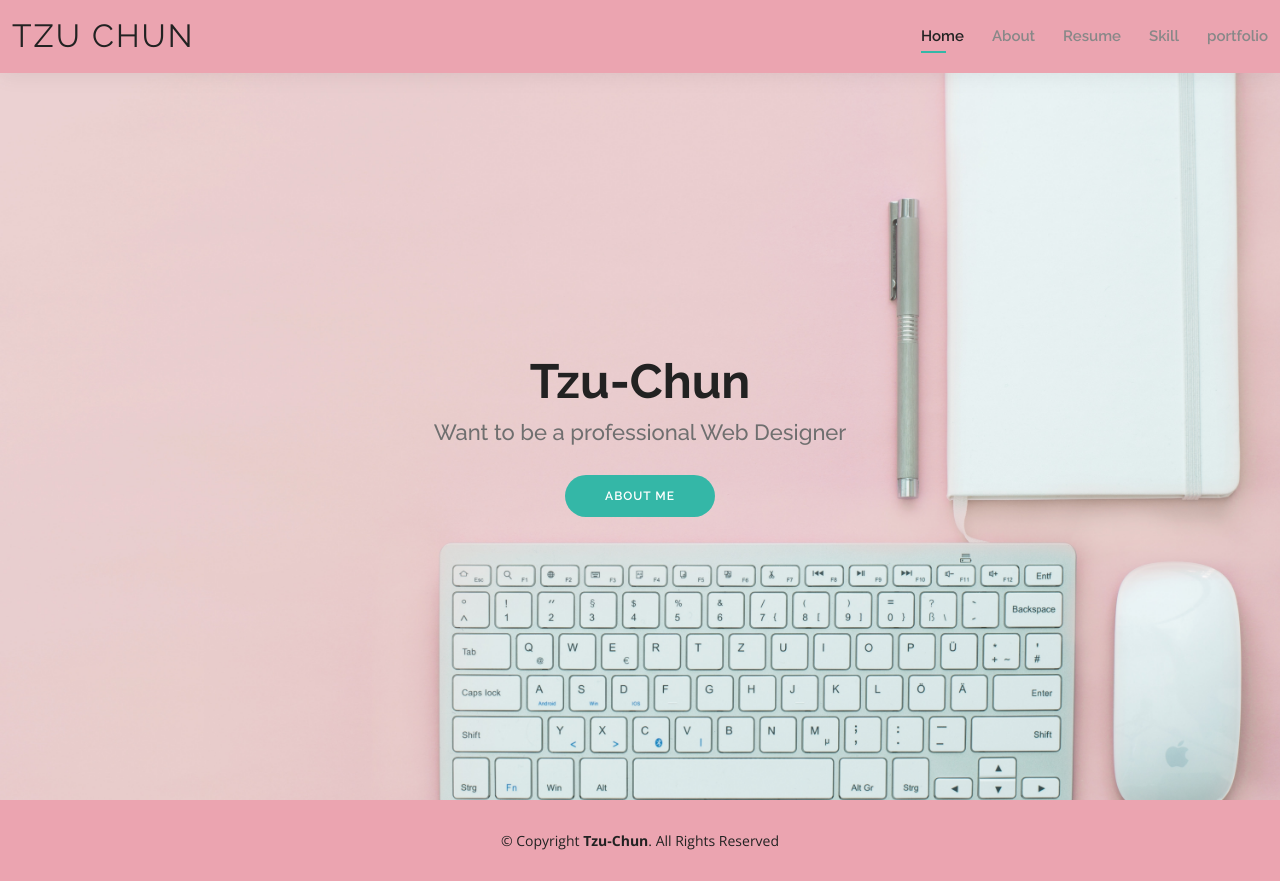
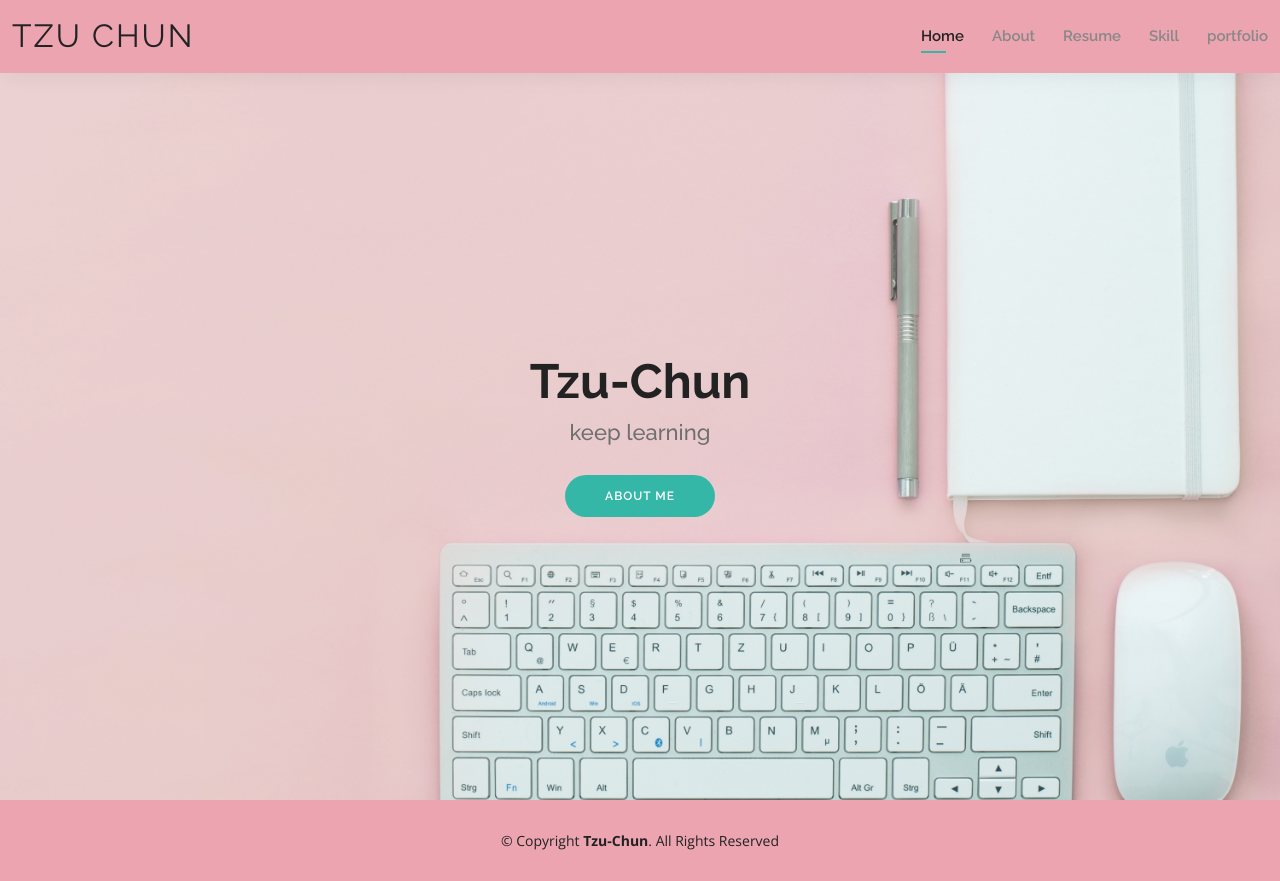
Before and after one commit to tzutzuliu/tzutzuliu.github.io, a plain HTML site: page index.html in a window 1280 px wide. Drawn offline with nearby package versions, Linux system fonts and the light colour scheme.

Commit message:
修正index

```diff
--- a/index.html
+++ b/index.html
@@ -56,7 +56,7 @@
   <section id="hero" class="d-flex align-items-center">
     <div class="container d-flex flex-column align-items-center" data-aos="zoom-in" data-aos-delay="100">
       <h1>Tzu-Chun</h1>
-      <h2>Want to be a professional Web Designer</h2>
+      <h2>keep learning</h2>
       <a href="about.html" class="btn-about">About Me</a>
     </div>
   </section><!-- End Hero -->
```
